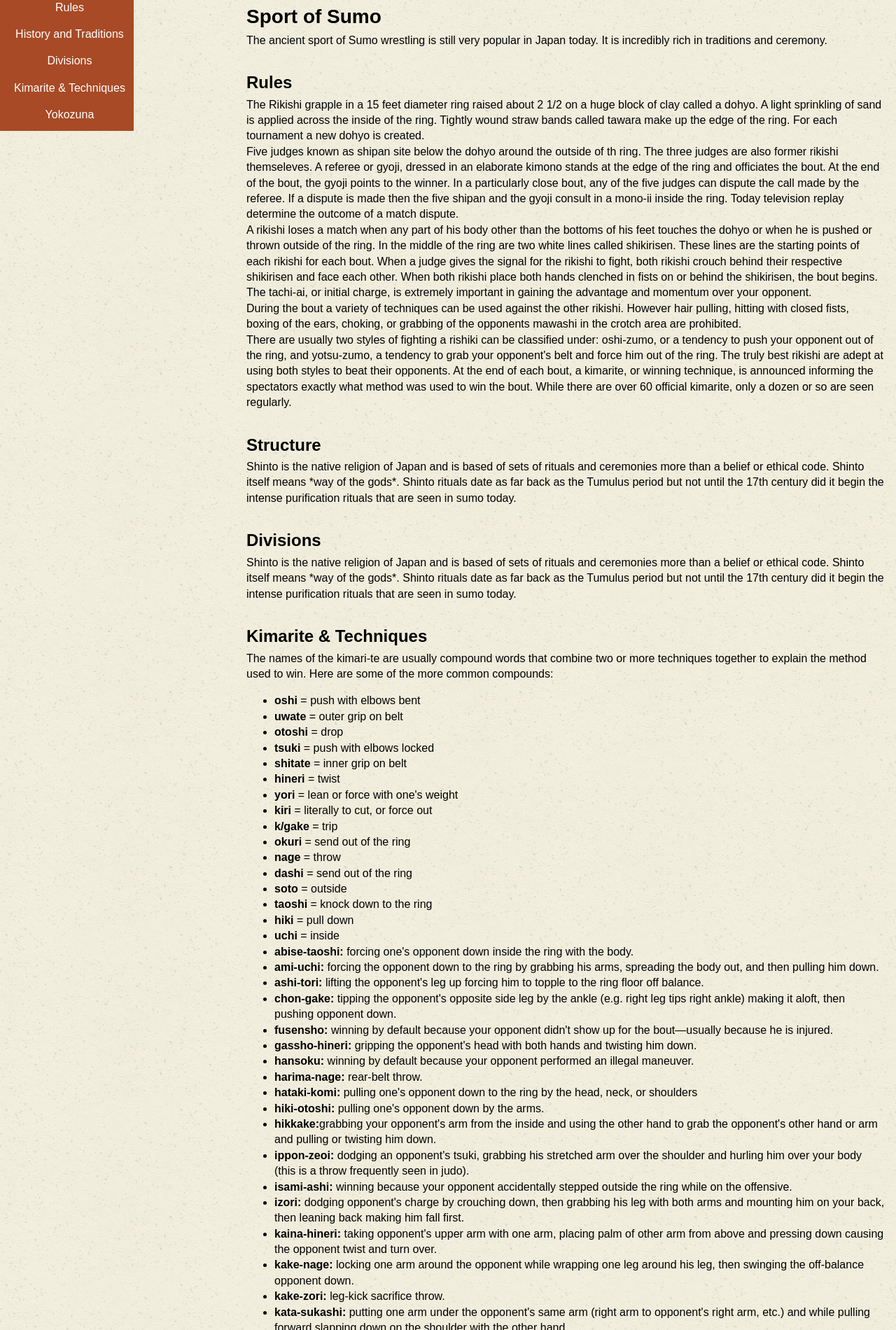
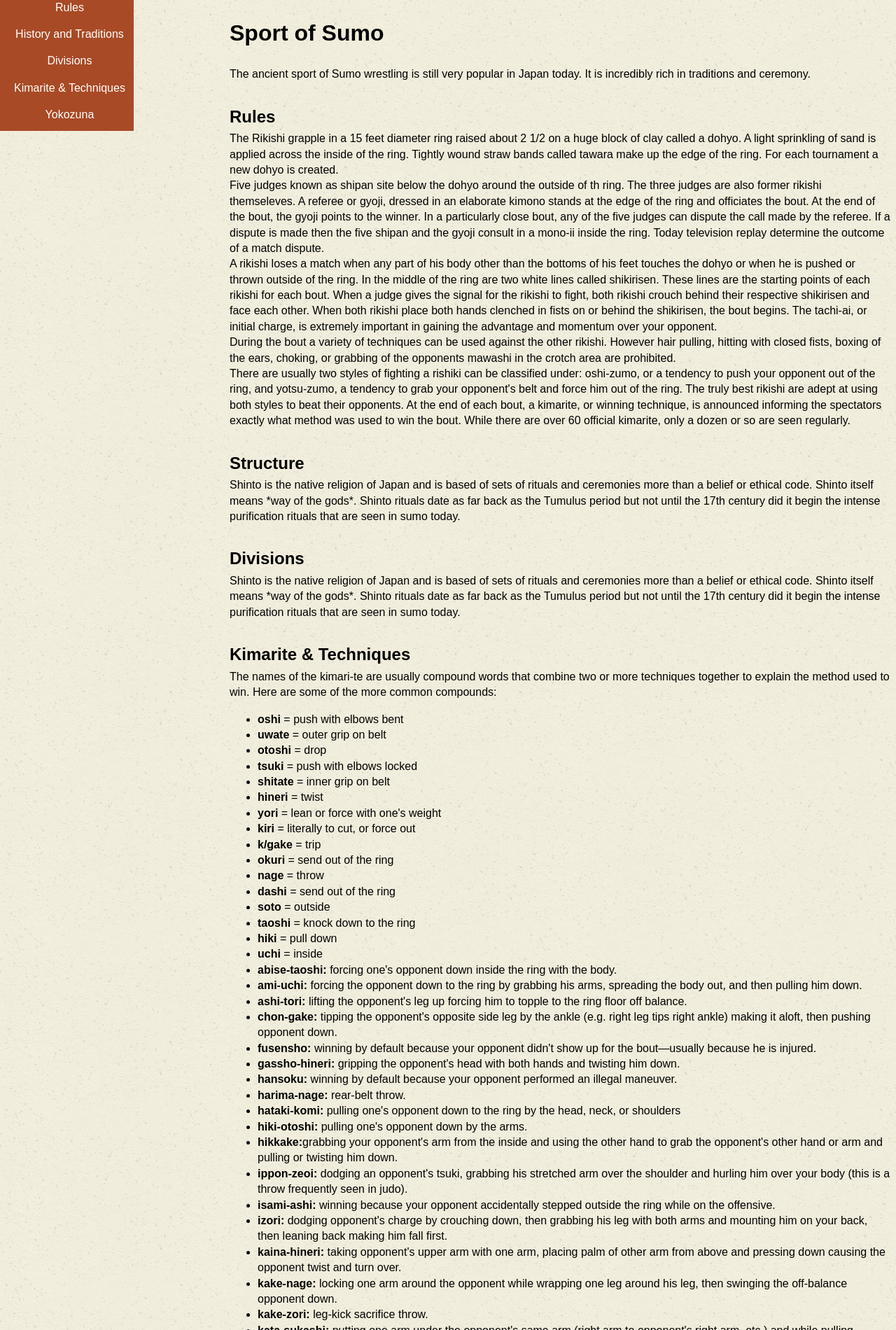
Before and after one commit to walkergrace/large-data-website, a Jekyll site: the page built from sport-of-sumo.html, in a window 1280 px wide. Shown: the part 499-2399 px from the top of the page at 70% size. Built offline with Jekyll 4.4.1, drawn with Linux system fonts in a browser that asks for light colours.

Commit message:
includes

```diff
--- a/_layouts/default.html
+++ b/_layouts/default.html
@@ -3,9 +3,7 @@
 <head>
 	<meta charset="UTF-8">
 	<title>{{page.title}}</title>
-	<link href="{{site.baseurl}}/css/normalize.css" rel="stylesheet">
-	<link href="{{site.baseurl}}/css/grid.css" rel="stylesheet">
-	<link href="{{site.baseurl}}/css/general.css" rel="stylesheet">
+	<link href="{{site.baseurl}}/css/main.css" rel="stylesheet">
 	<meta name="description" content="{{page.meta}}">
 	<script src="{{site.baseurl}}/js/modernizr.js"></script>
 	<meta name="handheldfriendly" content="true">
--- /dev/null
+++ b/css/main.css
@@ -0,0 +1,6 @@
+---
+---
+
+{% include css/general.css %}
+{% include css/grid.css %}
+{% include css/normalize.css %}
```
Also changed, not shown: _includes/css/general.css (renamed from css/general.css), _includes/css/grid.css (renamed from css/grid.css), _includes/css/normalize.css (renamed from css/normalize.css).
